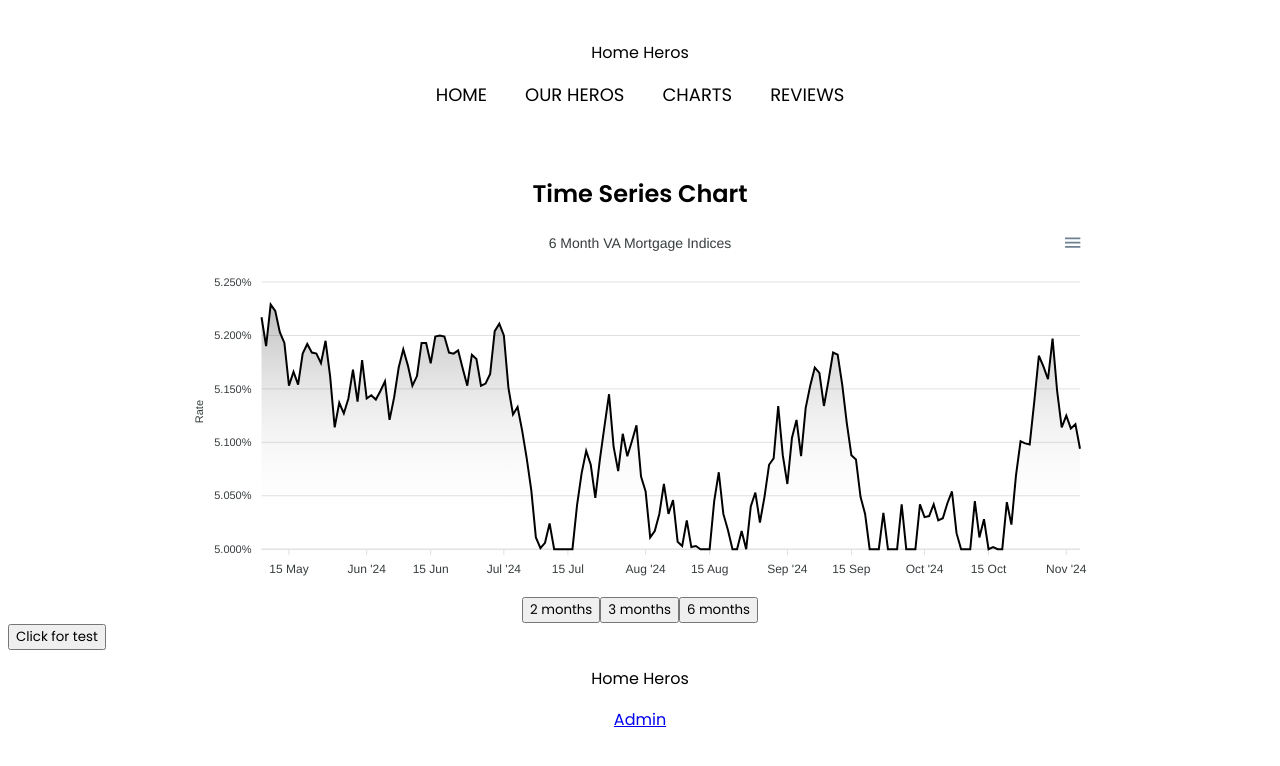
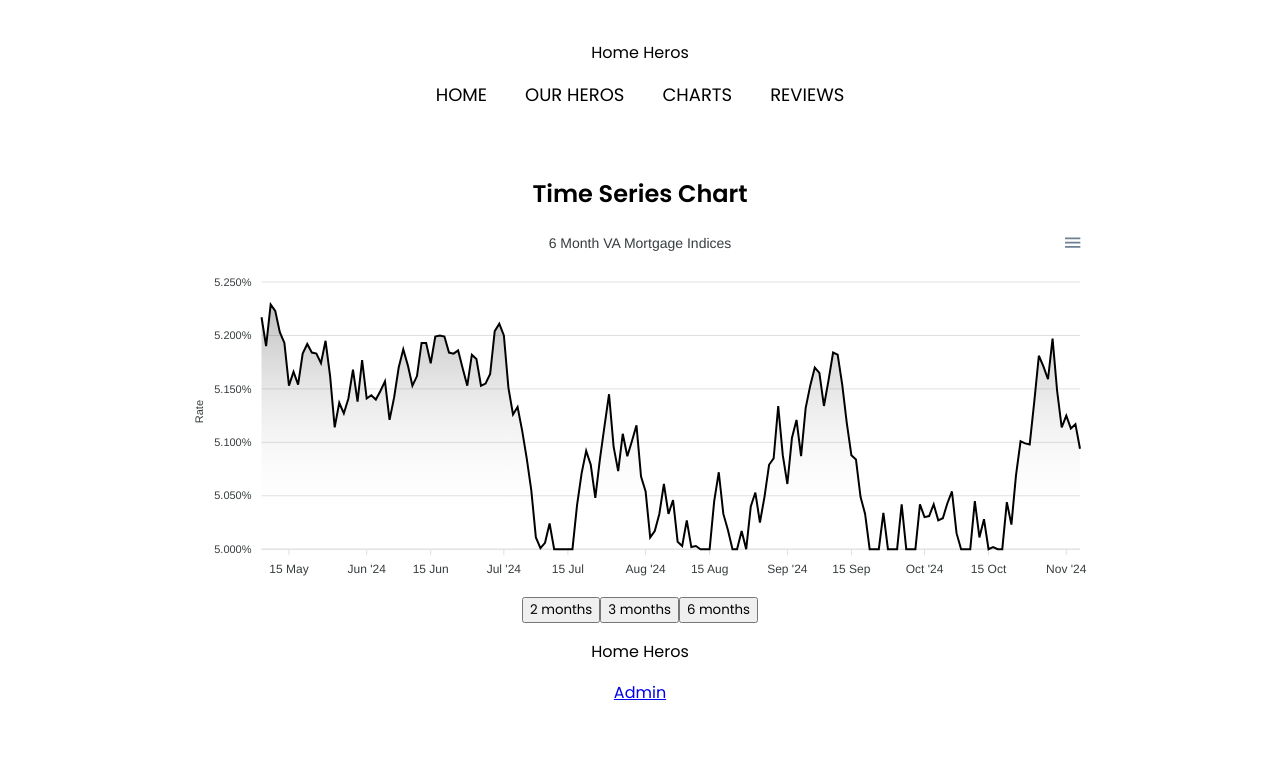
Before and after one commit to Helvin159/Essential-Services-Payload-App, a Next.js app: page /charts/time-series in a window 1280 px wide. Shown: the top 766 px of the page. Built offline with nearby package versions, Linux system fonts and the light colour scheme.

Commit message:
quick update

```diff
--- a/src/app/(frontend)/charts/time-series/page.tsx
+++ b/src/app/(frontend)/charts/time-series/page.tsx
@@ -18,9 +18,6 @@ const page = () => {
       <section>
         <TimeSeriesChart />
       </section>
-      <button onClick={() => createUser('helvin', 'helvin@g.com', 'password10', 'client')}>
-        Click for test
-      </button>
     </Fragment>
   )
 }
```
